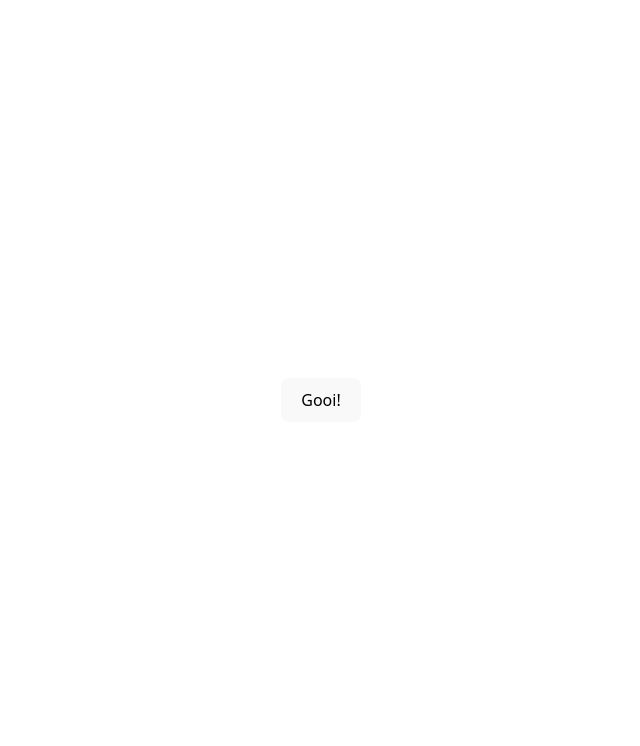
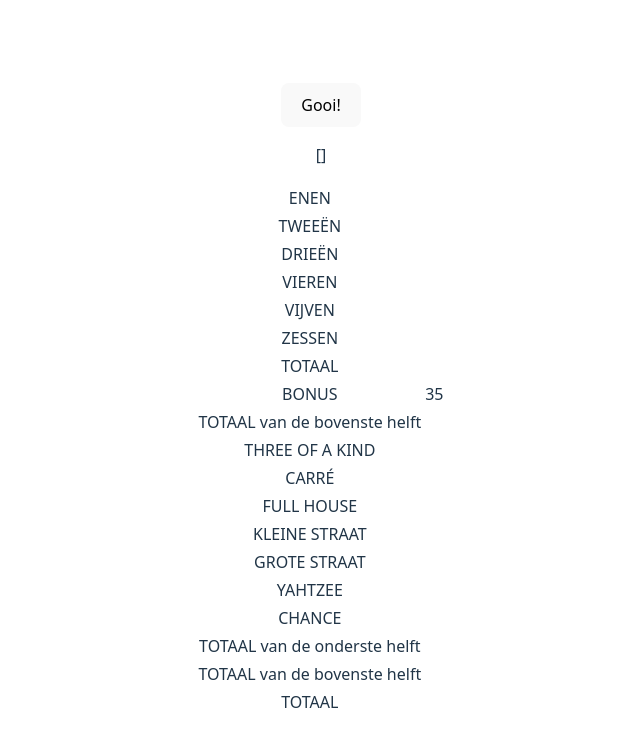
Before and after one commit to FloorD16/vue-yahtzee, a Vue app: page / in a window 1280 px wide. Shown: the top 746 px of the page, without its empty margins (319-959 px from the left). Built offline with nearby package versions, Linux system fonts and the light colour scheme.

Commit message:
synchronizing dice between the parent and child components

```diff
--- a/src/App.vue
+++ b/src/App.vue
@@ -1,9 +1,18 @@
 <script setup>
+import { ref } from 'vue';
 import ThrownDice from './components/ThrownDice.vue';
+import ScoreTable from './components/ScoreTable.vue';
+
+const dice = ref([]);
+
+const setDice = (newDice) => {
+    dice.value = newDice;
+}
 </script>
 
 <template>
-    <ThrownDice />
+    <ThrownDice @diceValues="setDice"/>
+    <ScoreTable v-model="dice"/>
 </template>
 
 <style scoped></style>
--- a/src/components/ScoreTable.vue
+++ b/src/components/ScoreTable.vue
@@ -1,8 +1,10 @@
 <script setup>
-
+const dice = defineModel();
 </script>
 
 <template>
+    <p>{{ dice }}</p>
+
     <table>
         <tr>
             <td>ENEN</td>
--- a/src/components/ThrownDice.vue
+++ b/src/components/ThrownDice.vue
@@ -2,14 +2,23 @@
 import { ref } from 'vue'
 
 const dice = ref([]);
+const emit = defineEmits(['diceValues']);
+
+const emitDice = () => {
+  emit('diceValues', dice.value);
+};
 
 const rollDice = () => {
   dice.value = [];
   let roll;
+
   for (let i=1; i<6; i++) {
     roll = Math.floor(Math.random()*6) + 1;
     dice.value.push(roll);
   }
+
+  emitDice();
+
 }
 
 </script>
@@ -20,9 +29,11 @@
   </div>
 
   <table>
+    <tbody>
       <tr>
         <td id="dobbelstenen" v-for="(die, index) in dice" :key="index">{{ die }}</td>
       </tr>
+    </tbody>
   </table>
 </template>
 
```
